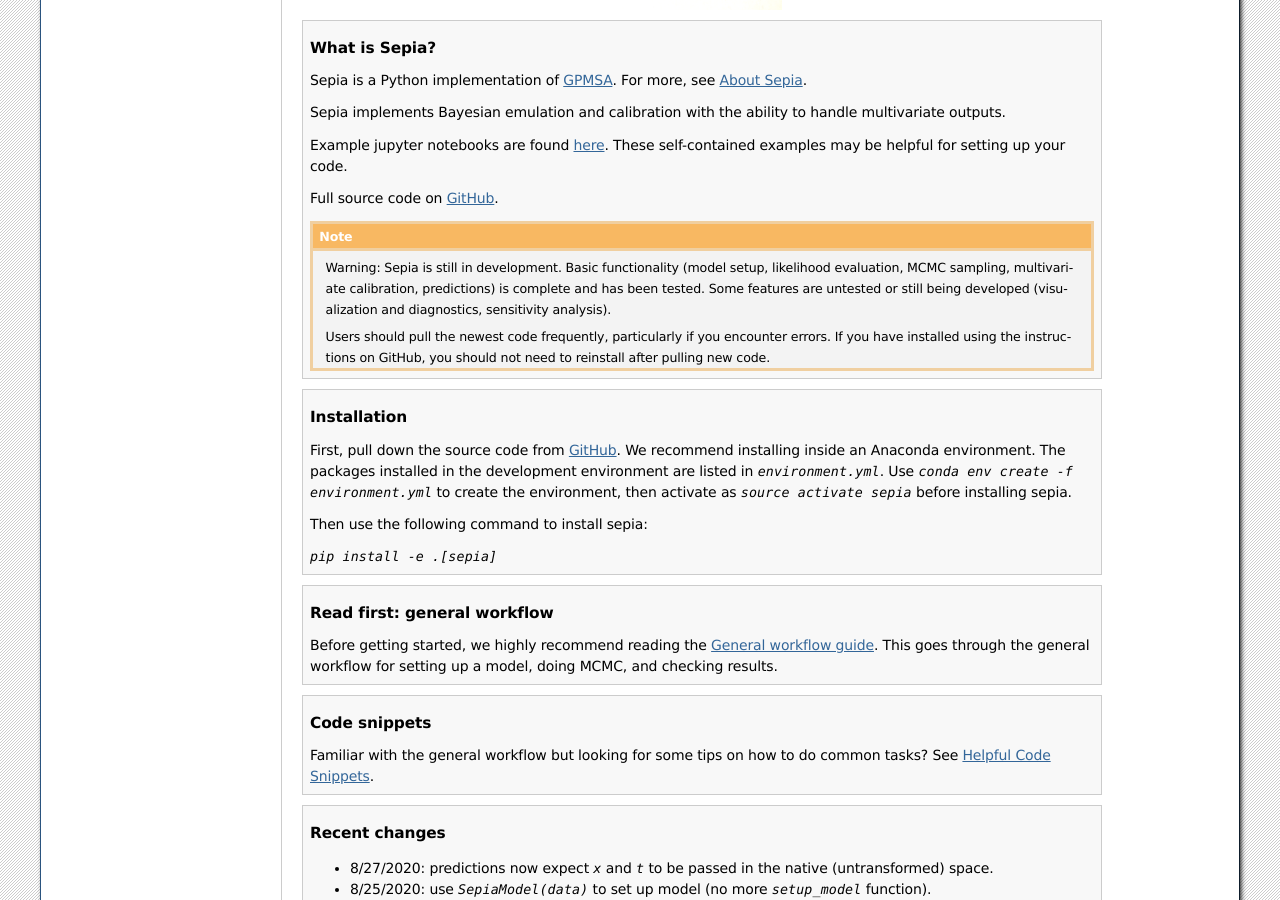
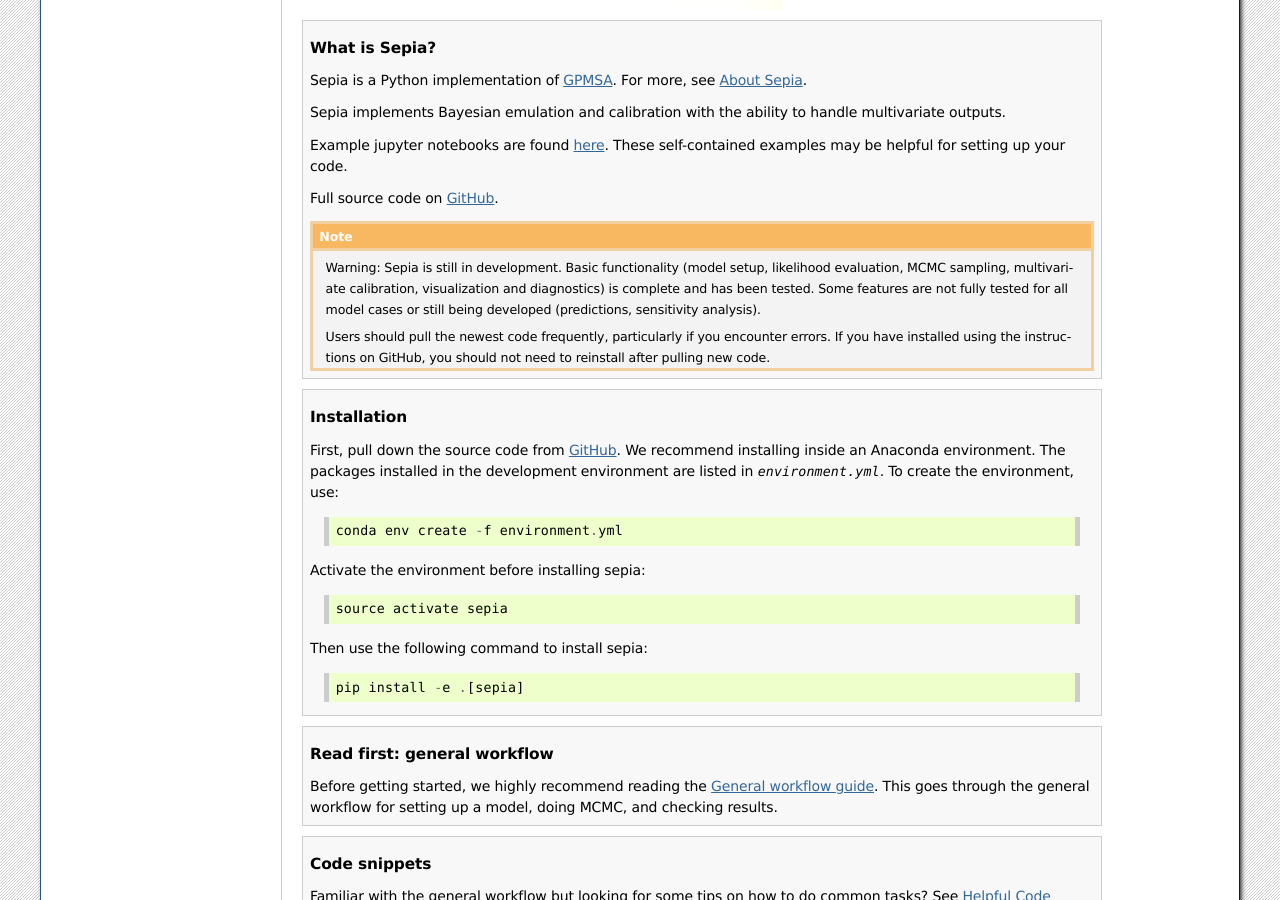
Before and after one commit to lanl/SEPIA, a Sphinx documentation site: the page built from docs/index.rst, in a window 1280 px wide and 900 px high, scrolled down 369 px. Built offline with Sphinx 7.4.7, drawn with Linux system fonts in a browser that asks for light colours.

Commit message:
update documentation

```diff
--- a/docs/index.rst
+++ b/docs/index.rst
@@ -21,8 +21,8 @@
     Full source code on `GitHub`_.
 
     .. note:: Warning: Sepia is still in development. Basic functionality (model setup, likelihood evaluation, MCMC sampling,
-        multivariate calibration, predictions) is complete and has been tested. Some features are untested or still being
-        developed (visualization and diagnostics, sensitivity analysis).
+        multivariate calibration, visualization and diagnostics) is complete and has been tested.
+        Some features are not fully tested for all model cases or still being developed (predictions, sensitivity analysis).
 
         Users should pull the newest code frequently, particularly if you encounter errors. If you have installed using the
         instructions on GitHub, you should not need to reinstall after pulling new code.
@@ -35,12 +35,17 @@
 
     First, pull down the source code from `GitHub`_.
     We recommend installing inside an Anaconda environment. The packages installed in the development environment
-    are listed in `environment.yml`. Use `conda env create -f environment.yml` to create the environment, then activate as
-    `source activate sepia` before installing sepia.
+    are listed in `environment.yml`. To create the environment, use::
 
-    Then use the following command to install sepia:
+        conda env create -f environment.yml
 
-    `pip install -e .[sepia]`
+    Activate the environment before installing sepia::
+
+        source activate sepia
+
+    Then use the following command to install sepia::
+
+        pip install -e .[sepia]
 
 .. topic:: Read first: general workflow
 
--- a/docs/model.rst
+++ b/docs/model.rst
@@ -3,7 +3,7 @@
 SepiaModel
 ==========
 
-The SepiaModel object is created after the SepiaData object is created and manipulated (standardized, bases created).
+The `SepiaModel` object should be instantiated after the `SepiaData` object is created and manipulated (standardized, bases created).
 
 .. autoclass:: sepia.SepiaModel
     :members:
```
Also changed, not shown: docs/predict.rst (+10 -5 lines), 1 other file.
